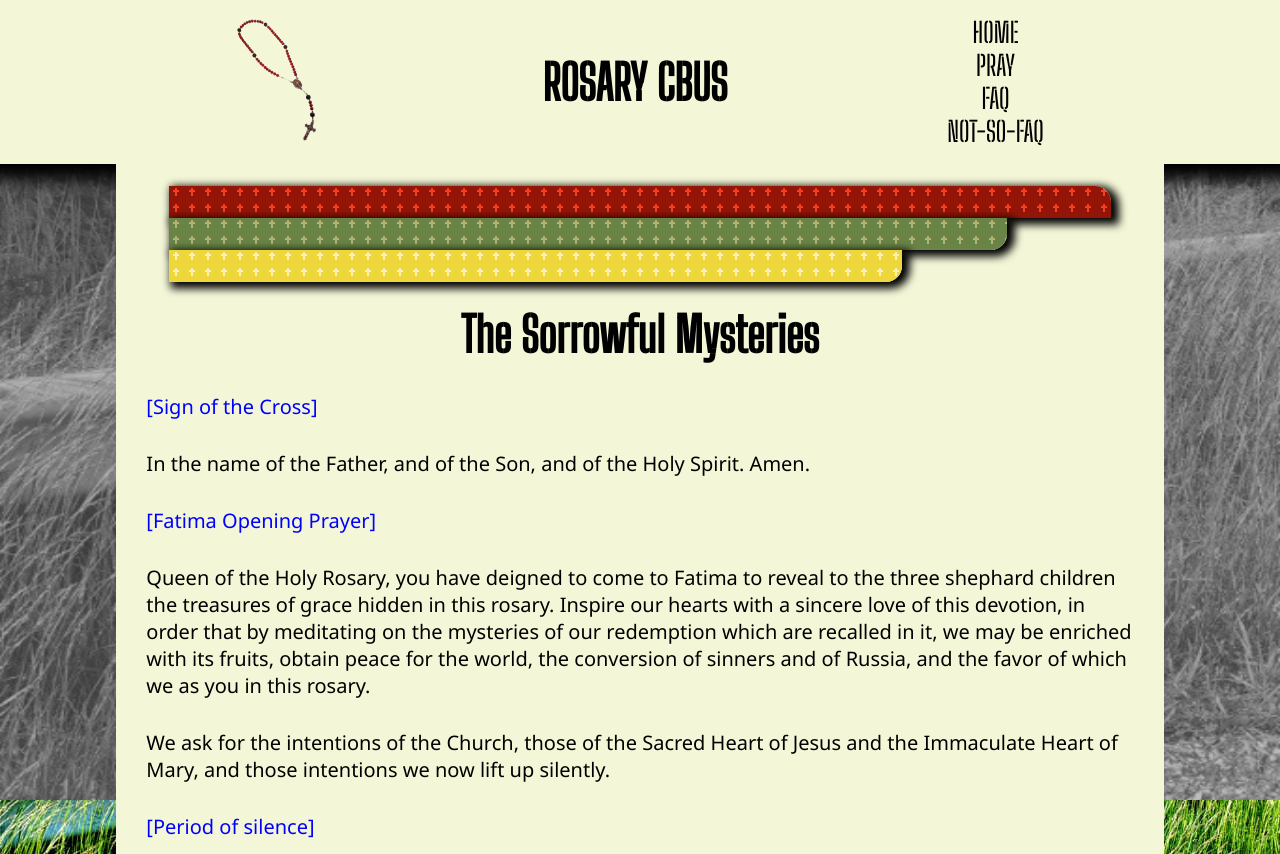
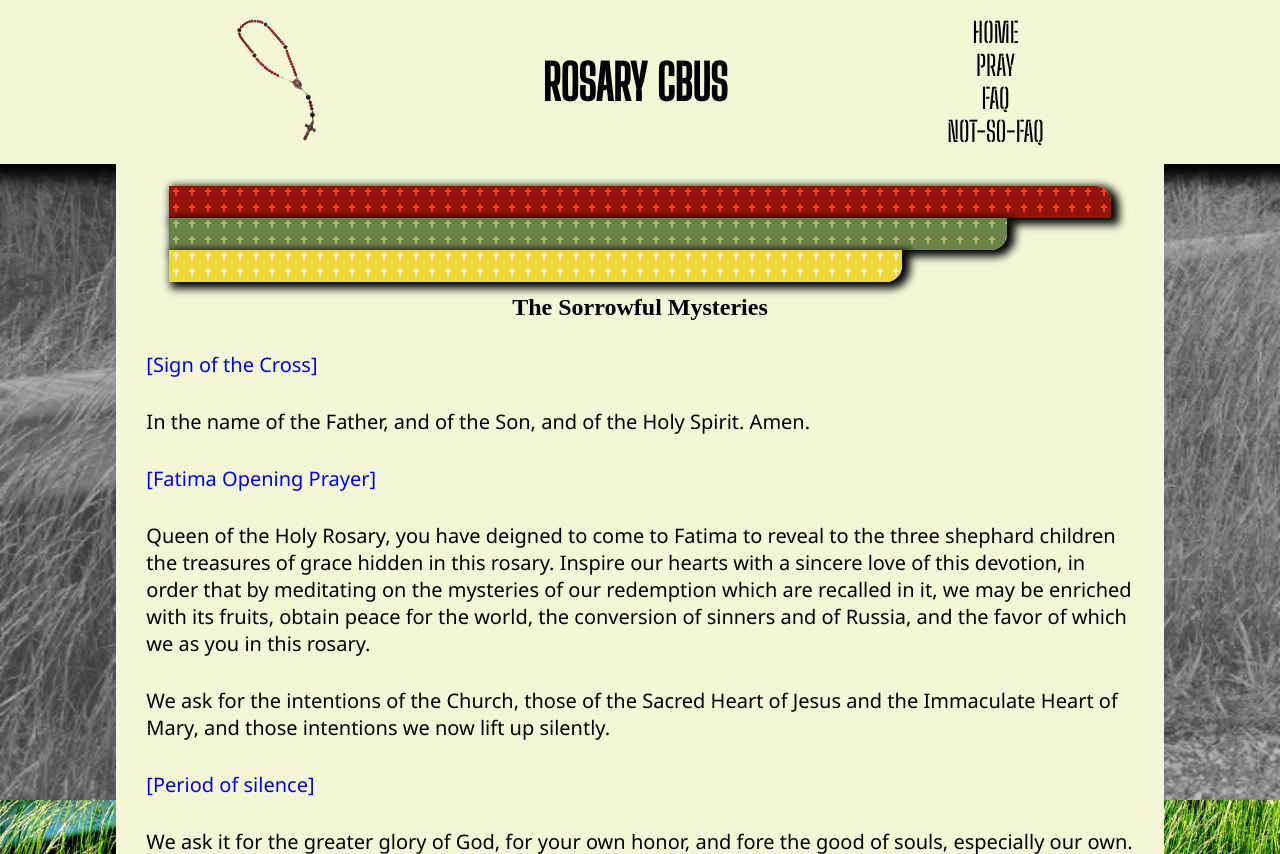
Before and after one commit to JeffViviani/rosarycbus, a PHP site: page /pray/sorrowful/index.html in a window 1280 px wide. Shown: the top 854 px of the page. Run offline with PHP 8.4, Linux system fonts and the light colour scheme.

Commit message:
Font adjustments.

```diff
--- a/pray/sorrowful/index.html
+++ b/pray/sorrowful/index.html
@@ -27,7 +27,7 @@
 				<div class='red-bar'></div>
 				<div class='green-bar'></div>
 				<div class='orange-bar'></div>
-				<center><h2 class='big-pretty-text'>The Sorrowful Mysteries</h2></center>
+				<center><h2 class='big-pretty-text-sorrowful'>The Sorrowful Mysteries</h2></center>
 				<p class='guide'>[Sign of the Cross]</p>
 				<p>In the name of the Father, and of the Son, and of the Holy Spirit. Amen.</p>
 				<p class='guide'>[Fatima Opening Prayer]</p>
--- a/style/stylesheet.css
+++ b/style/stylesheet.css
@@ -10,6 +10,11 @@
 }
 .big-pretty-text {
 	font-family: 'Big Shoulders Stencil Display', cursive;
+	font-size:3em;
+	margin: 0.5em;
+}
+.big-pretty-text-sorrowful {
+	font-family: Times
 	font-size:3em;
 	margin: 0.5em;
 }
@@ -137,11 +142,6 @@ body {
 	font-family: 'Noto Sans', sans-serif;
 
 }
-#main-content li {
-	margin: 1em;
-	font-size:1.25em;
-	font-family: 'Noto Sans', sans-serif;
-}
 .triangle {
 	position: absolute;
 	width: 0;
```
